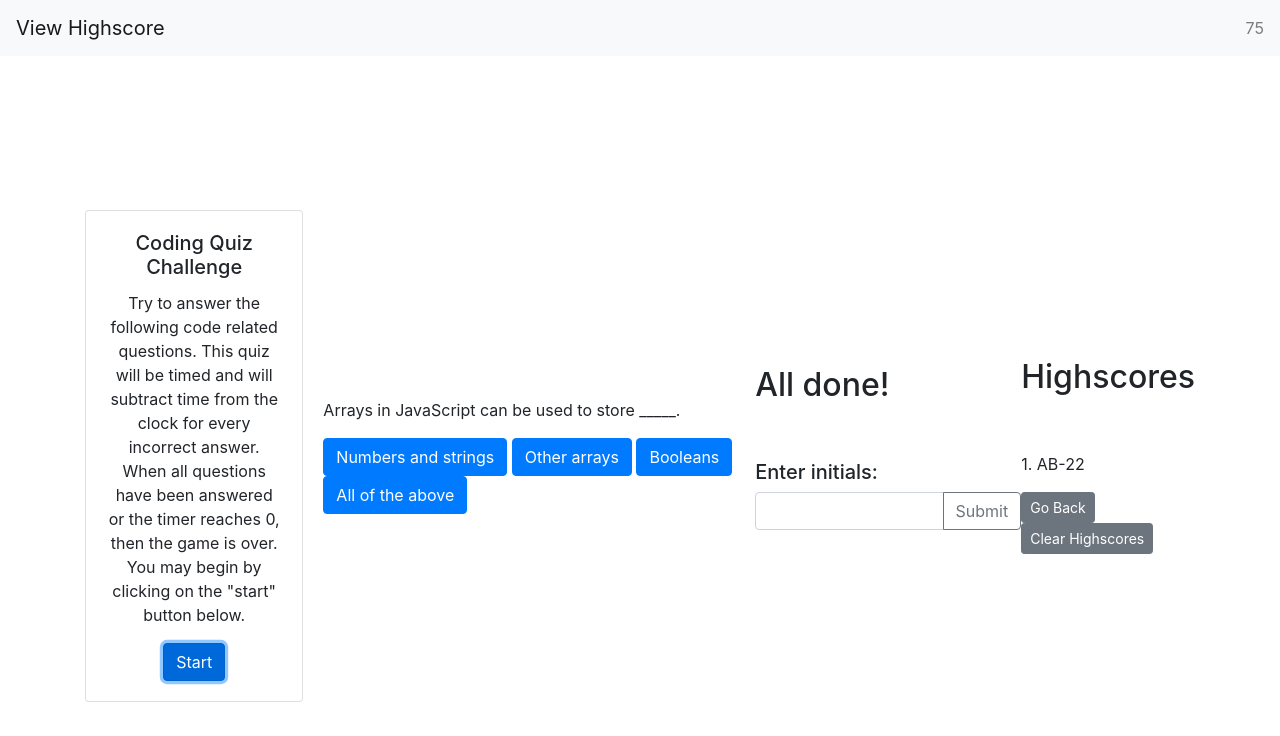
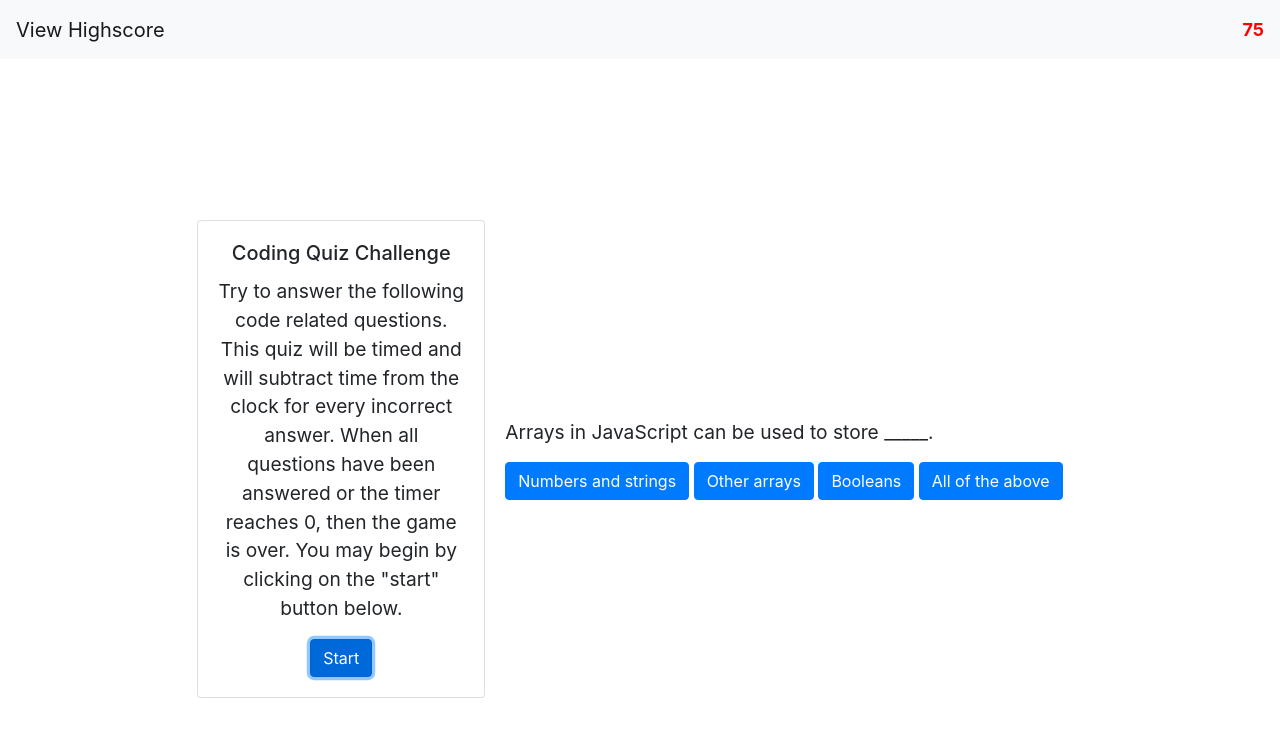
Before and after one commit to inesr19/Code-Quiz, a plain HTML site: page index.html in a window 1280 px wide. Both pictures are taken after a click on the button "Start". Drawn offline with nearby package versions, Linux system fonts and the light colour scheme.

Commit message:
add display preference

```diff
--- a/assets/style.css
+++ b/assets/style.css
@@ -13,3 +13,31 @@
     justify-content: center;
     align-items: center;
 }
+
+#start-container {
+    width: 20px;
+}
+
+#count {
+    font-size: large;
+    font-weight: bold;
+    color: red;
+}
+
+/* Question and paragraph font size */
+p, #question-title {
+    font-size: larger;
+}
+
+/* Start button format */
+.btn {
+    color: white;
+    background-color: #333333;
+    font-size: x-large;
+    border-radius: 5px;
+    padding: 5px;
+}
+
+.hide {
+    display: none;
+}
```
